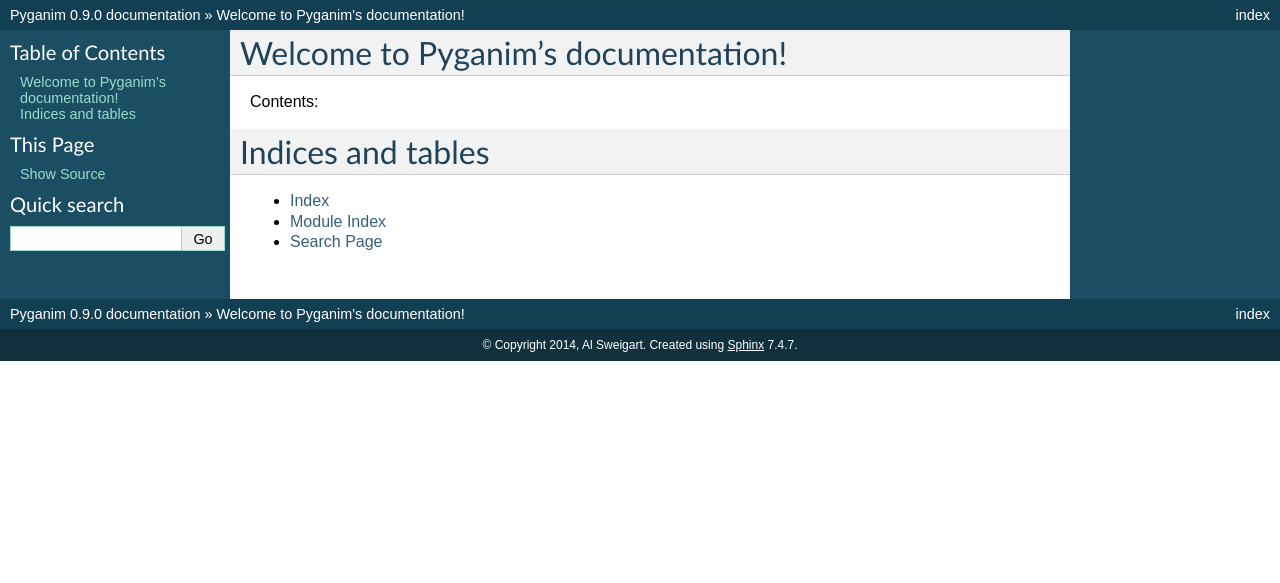
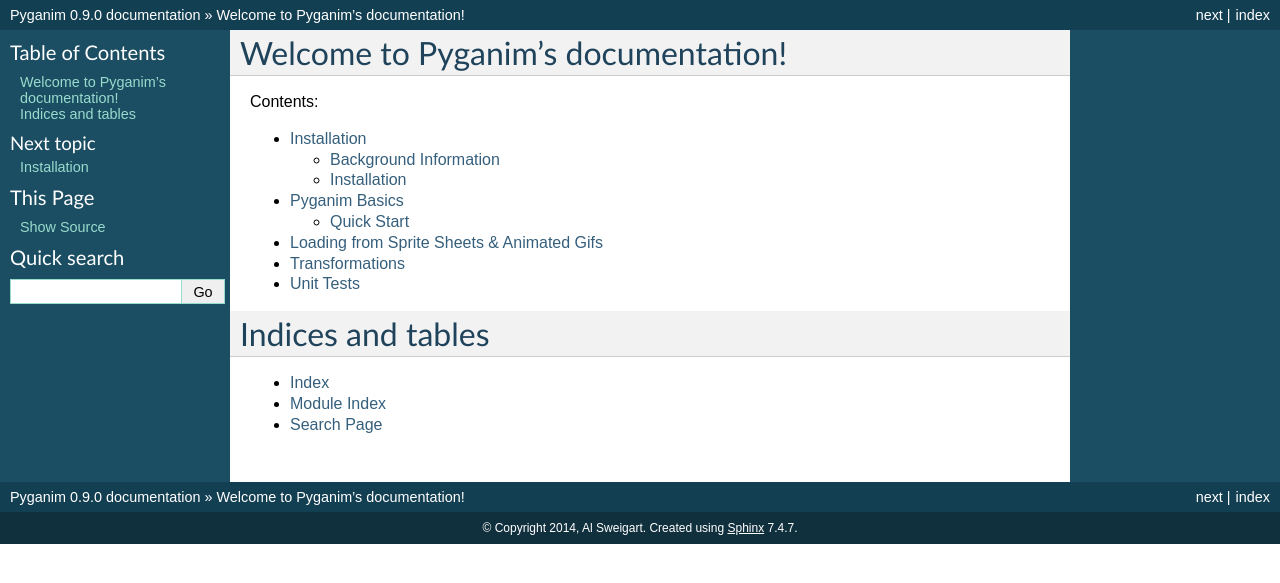
Before and after one commit to asweigart/pyganim, a Sphinx documentation site: the page built from docs/index.rst, in a window 1280 px wide. Shown: the top 583 px of the page. Built offline with Sphinx 7.4.7, drawn with Linux system fonts in a browser that asks for light colours.

Commit message:
Starting to outline the documentation.

```diff
--- a/docs/index.rst
+++ b/docs/index.rst
@@ -11,6 +11,12 @@
 .. toctree::
    :maxdepth: 2
 
+   install.rst
+   basics.rst
+   spritesheetsgifs.rst
+   transformations.rst
+   unittests.rst
+
 
 
 Indices and tables
--- /dev/null
+++ b/docs/spritesheetsgifs.rst
@@ -0,0 +1,4 @@
+.. default-role:: code
+==========================================
+Loading from Sprite Sheets & Animated Gifs
+==========================================
--- /dev/null
+++ b/docs/transformations.rst
@@ -0,0 +1,4 @@
+.. default-role:: code
+===============
+Transformations
+===============
--- /dev/null
+++ b/docs/unittests.rst
@@ -0,0 +1,4 @@
+.. default-role:: code
+==========
+Unit Tests
+==========
```
Also changed, not shown: docs/basics.rst (added, +11 -0 lines), docs/install.rst (added, +26 -0 lines).
